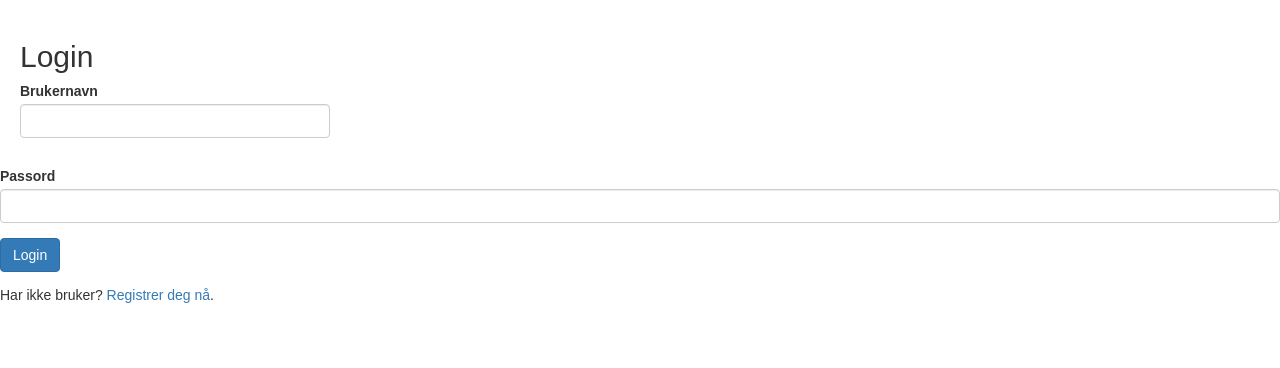
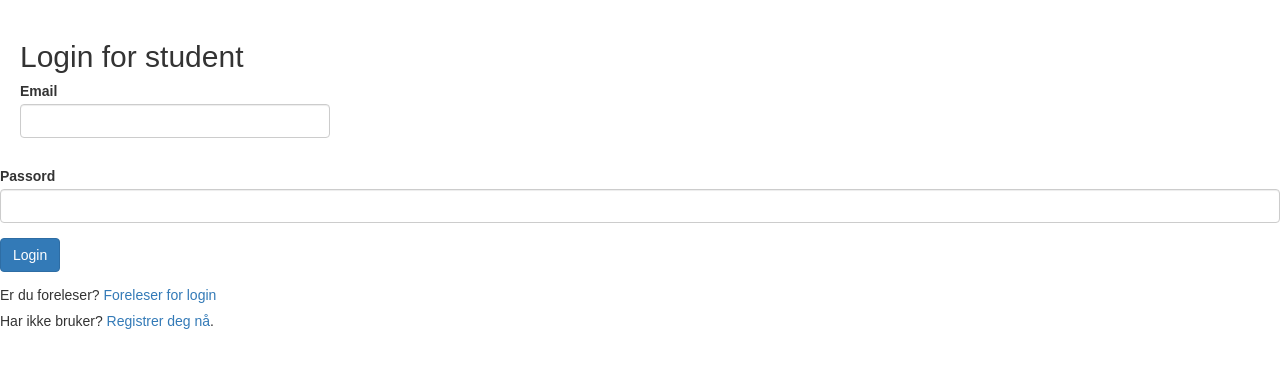
Before and after one commit to Prosjekt-Gruppe-5/Prosjekt5, a PHP site: page /login.php in a window 1280 px wide. Shown: the top 368 px of the page. Run offline with PHP 8.4, Linux system fonts and the light colour scheme.

Commit message:
Update login.php
Dette er login for student

```diff
--- a/login.php
+++ b/login.php
@@ -92,7 +92,7 @@ if($_SERVER["REQUEST_METHOD"] == "POST"){
 <html>
 <head>
     <meta charset="UTF-8">
-    <title>Login</title>
+    <title>Login-student</title>
     <link rel="stylesheet" href="https://maxcdn.bootstrapcdn.com/bootstrap/3.3.7/css/bootstrap.css">
     <style type="text/css">
         body{ font: 14px sans-serif; }
@@ -103,11 +103,11 @@ if($_SERVER["REQUEST_METHOD"] == "POST"){
     <!--Legg nav bar inn her-->
 
     <div class="wrapper">
-        <h2>Login</h2>
+        <h2>Login for student</h2>
         <form action="<?php echo htmlspecialchars($_SERVER["PHP_SELF"]); ?>
             <div class="form-group <?php echo (!empty($username_err)) ? 'has-error' : ''; ?>">
-                <label>Brukernavn</label>
-                <input type="text" name="username" class="form-control" value="">
+                <label>Email</label>
+                <input type="email" name="email" class="form-control" value="">
                 <span class="help-block"><?php echo $username_err; ?></span>
             </div>
             <div class="form-group <?php echo (!empty($password_err)) ? 'has-error' : ''; ?>">
@@ -118,6 +118,7 @@ if($_SERVER["REQUEST_METHOD"] == "POST"){
             <div class="form-group">
                 <input type="submit" class="btn btn-primary" value="Login">
             </div>
+            <p>Er du foreleser? <a href="login-foreleser.php">Foreleser for login</a></p>
             <p>Har ikke bruker? <a href="registrer.php">Registrer deg nå</a>.</p>
         </form>
     </div>
```
